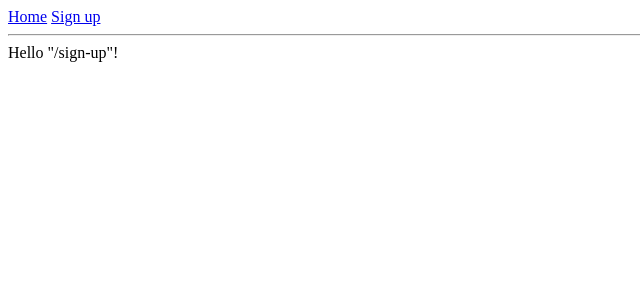
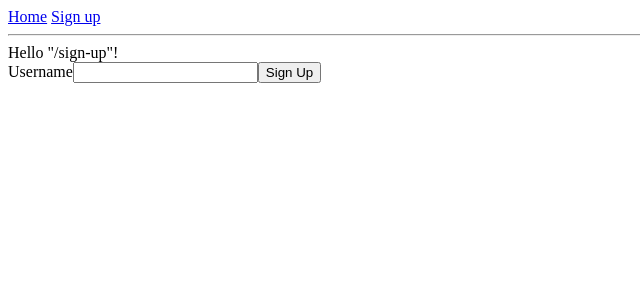
Before and after one commit to Jodarini/hello-build, a React (Vite) app: page /sign-up in a window 1280 px wide. Shown: the top 300 px of the page, without its empty margins (0-640 px from the left). Built offline with nearby package versions, Linux system fonts and the light colour scheme.

Commit message:
feat: save user to localstorage

```diff
--- a/src/routes/sign-up.tsx
+++ b/src/routes/sign-up.tsx
@@ -1,9 +1,48 @@
-import { createFileRoute } from '@tanstack/react-router'
+import { createFileRoute } from "@tanstack/react-router";
+import { FormEvent, useState } from "react";
 
-export const Route = createFileRoute('/sign-up')({
+export const Route = createFileRoute("/sign-up")({
   component: RouteComponent,
-})
+});
 
 function RouteComponent() {
-  return <div>Hello "/sign-up"!</div>
+  const [username, setUsername] = useState("");
+
+  const signUp = (newUsername: string) => {
+    const storedUsers = localStorage.getItem("users");
+
+    const users: string[] = storedUsers ? JSON.parse(storedUsers) : [];
+
+    if (users.some((user) => user === newUsername)) {
+      alert("User already exists");
+      return;
+    }
+
+    users.push(newUsername.trim());
+
+    localStorage.setItem("users", JSON.stringify(users));
+  };
+
+  const handleSubmit = (e: FormEvent<HTMLFormElement>) => {
+    e.preventDefault();
+    signUp(username);
+  };
+
+  return (
+    <div>
+      Hello "/sign-up"!
+      <form onSubmit={handleSubmit}>
+        <label htmlFor="username">Username</label>
+        <input
+          type="text"
+          id="username"
+          value={username}
+          onChange={(e) => setUsername(e.target.value)}
+          required
+        />
+        <button type="submit">Sign Up</button>
+      </form>
+      {username}
+    </div>
+  );
 }
```
Also changed, not shown: src/routes/index.tsx (+4 -4 lines).
